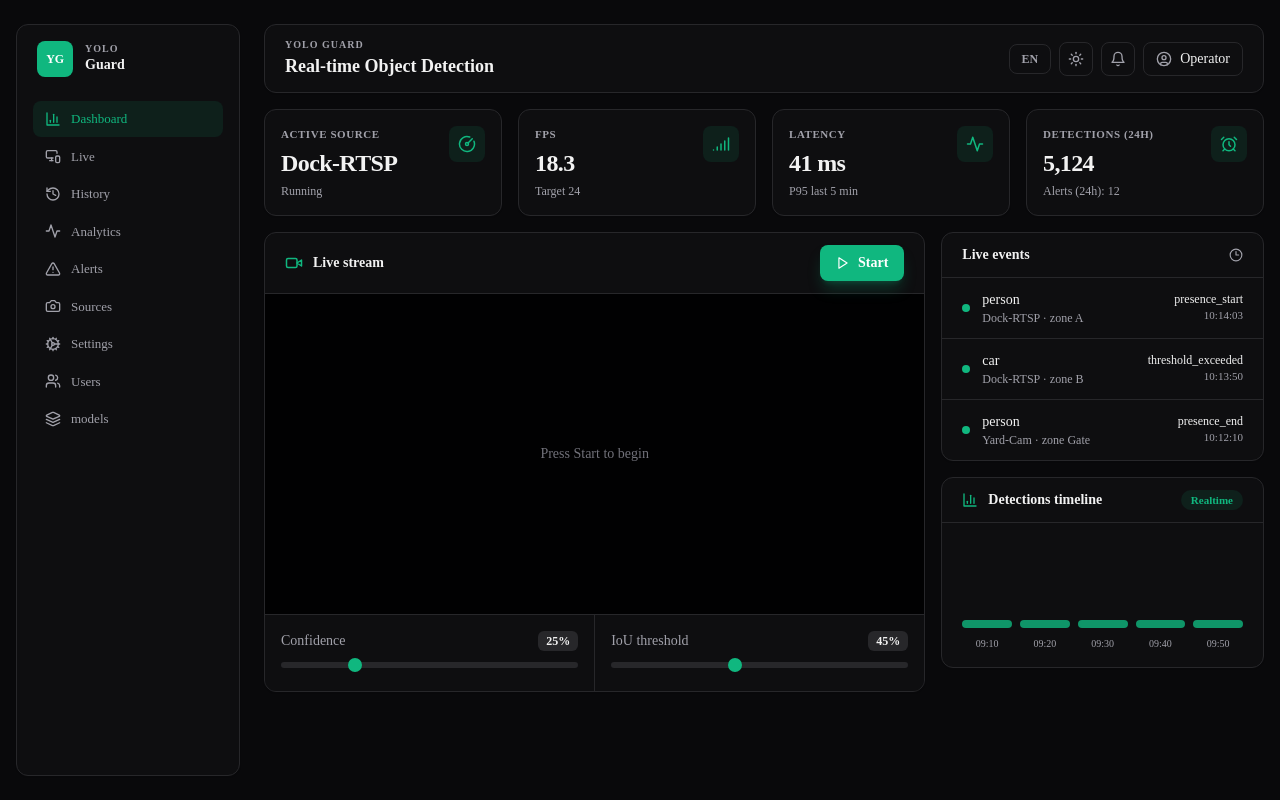
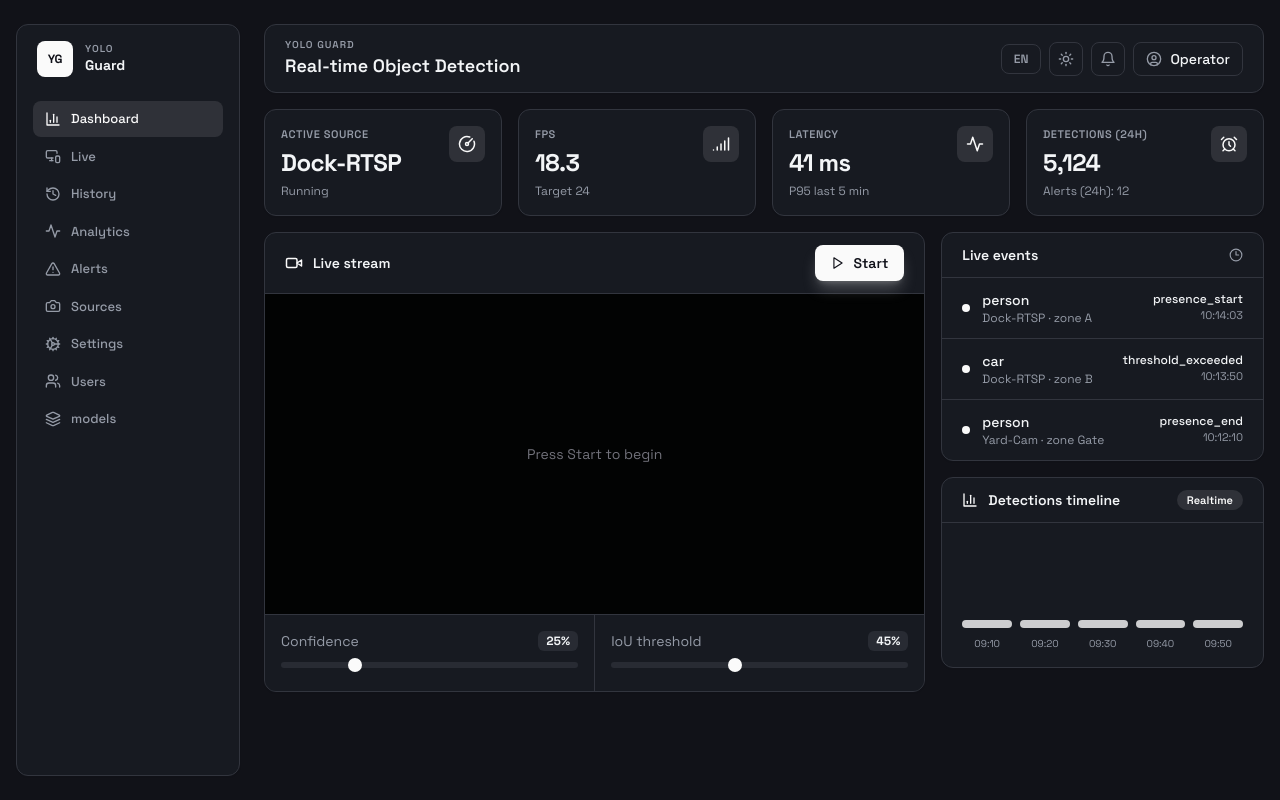
Before and after one commit to KapaSique/YOLO-detection, a Next.js app in the folder frontend/: page / in a window 1280 px wide. Built offline with nearby package versions, Linux system fonts and the light colour scheme.

Commit message:
global.css updated

```diff
--- a/frontend/src/styles/globals.css
+++ b/frontend/src/styles/globals.css
@@ -4,48 +4,48 @@
 
 @layer base {
   :root {
-    --background: 0 0% 98%;
-    --foreground: 240 10% 3.9%;
+    --background: 220 20% 97%;
+    --foreground: 230 25% 9%;
     --card: 0 0% 100%;
-    --card-foreground: 240 10% 3.9%;
+    --card-foreground: 230 25% 9%;
     --popover: 0 0% 100%;
-    --popover-foreground: 240 10% 3.9%;
-    --primary: 160 84% 39%;
-    --primary-foreground: 0 0% 100%;
-    --secondary: 240 5% 96%;
-    --secondary-foreground: 240 6% 10%;
-    --muted: 240 5% 96%;
-    --muted-foreground: 240 4% 46%;
-    --accent: 160 84% 39%;
+    --popover-foreground: 230 25% 9%;
+    --primary: 230 25% 9%;
+    --primary-foreground: 0 0% 97%;
+    --secondary: 220 18% 94%;
+    --secondary-foreground: 230 20% 14%;
+    --muted: 220 16% 92%;
+    --muted-foreground: 220 9% 36%;
+    --accent: 215 86% 57%;
     --accent-foreground: 0 0% 100%;
-    --destructive: 0 84% 60%;
-    --destructive-foreground: 0 0% 98%;
-    --border: 240 6% 90%;
-    --input: 240 6% 90%;
-    --ring: 160 84% 39%;
-    --radius: 0.625rem;
+    --destructive: 359 82% 58%;
+    --destructive-foreground: 0 0% 100%;
+    --border: 220 14% 86%;
+    --input: 220 14% 86%;
+    --ring: 215 86% 57%;
+    --radius: 0.9rem;
   }
 
   .dark {
-    --background: 240 10% 4%;
-    --foreground: 0 0% 95%;
-    --card: 240 6% 6%;
-    --card-foreground: 0 0% 95%;
-    --popover: 240 6% 6%;
-    --popover-foreground: 0 0% 95%;
-    --primary: 160 84% 39%;
-    --primary-foreground: 0 0% 100%;
-    --secondary: 240 4% 16%;
-    --secondary-foreground: 0 0% 95%;
-    --muted: 240 4% 16%;
-    --muted-foreground: 240 5% 65%;
-    --accent: 160 84% 39%;
-    --accent-foreground: 0 0% 100%;
-    --destructive: 0 63% 31%;
+    --background: 225 19% 8%;
+    --foreground: 210 20% 96%;
+    --card: 224 18% 11%;
+    --card-foreground: 210 20% 96%;
+    --popover: 224 18% 11%;
+    --popover-foreground: 210 20% 96%;
+    --primary: 0 0% 98%;
+    --primary-foreground: 228 24% 8%;
+    --secondary: 225 12% 18%;
+    --secondary-foreground: 210 16% 84%;
+    --muted: 225 12% 15%;
+    --muted-foreground: 220 9% 62%;
+    --accent: 207 90% 61%;
+    --accent-foreground: 222 47% 11%;
+    --destructive: 0 70% 45%;
     --destructive-foreground: 0 0% 98%;
-    --border: 240 4% 16%;
-    --input: 240 4% 16%;
-    --ring: 160 84% 39%;
+    --border: 224 10% 22%;
+    --input: 224 10% 22%;
+    --ring: 207 90% 61%;
   }
 
   * {
@@ -54,21 +54,36 @@
 
   body {
     @apply bg-background text-foreground antialiased;
-    font-family: var(--font-inter), Inter, -apple-system, BlinkMacSystemFont, sans-serif;
+    background-image:
+      radial-gradient(circle at 8% -10%, hsl(var(--accent) / 0.24), transparent 30%),
+      radial-gradient(circle at 90% 110%, hsl(var(--foreground) / 0.12), transparent 34%);
+    font-family: var(--font-grotesk), "Space Grotesk", "Segoe UI", sans-serif;
+    min-height: 100vh;
   }
 }
 
 @layer utilities {
+  .font-mono-ui {
+    font-family: var(--font-mono), "IBM Plex Mono", ui-monospace, monospace;
+  }
+
+  .surface-card {
+    @apply border border-border/70 bg-card/90 shadow-[0_20px_45px_-30px_rgba(0,0,0,0.65)] backdrop-blur-sm;
+  }
+
   .scrollbar-thin {
     scrollbar-width: thin;
     scrollbar-color: hsl(var(--border)) transparent;
   }
+
   .scrollbar-thin::-webkit-scrollbar {
     width: 6px;
   }
+
   .scrollbar-thin::-webkit-scrollbar-track {
     background: transparent;
   }
+
   .scrollbar-thin::-webkit-scrollbar-thumb {
     background: hsl(var(--border));
     border-radius: 3px;
--- a/frontend/tailwind.config.js
+++ b/frontend/tailwind.config.js
@@ -5,7 +5,8 @@ module.exports = {
   theme: {
     extend: {
       fontFamily: {
-        sans: ["var(--font-inter)", "Inter", "sans-serif"]
+        sans: ["var(--font-grotesk)", "Space Grotesk", "sans-serif"],
+        mono: ["var(--font-mono)", "IBM Plex Mono", "monospace"]
       },
       borderRadius: {
         lg: "0.5rem",
```
